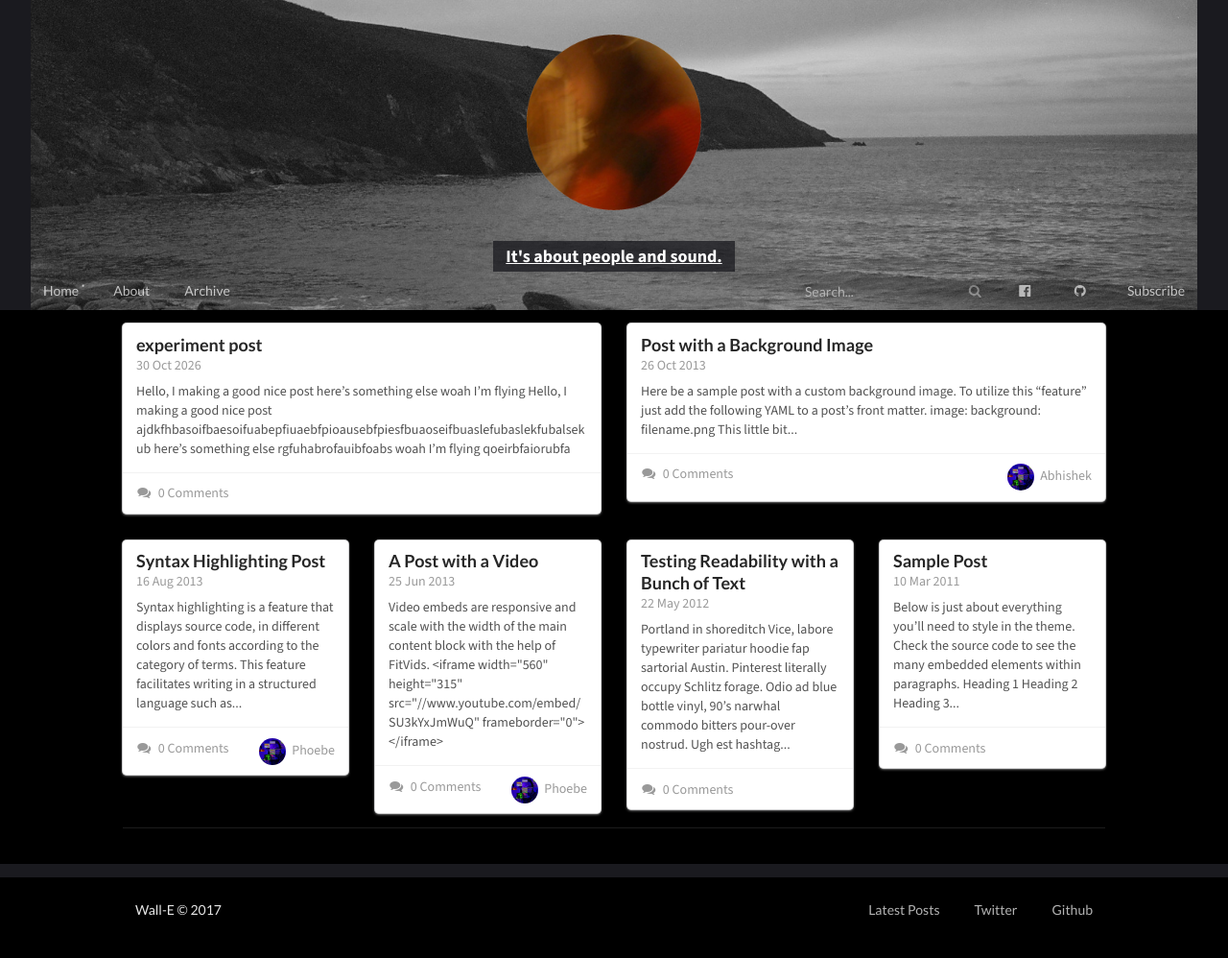
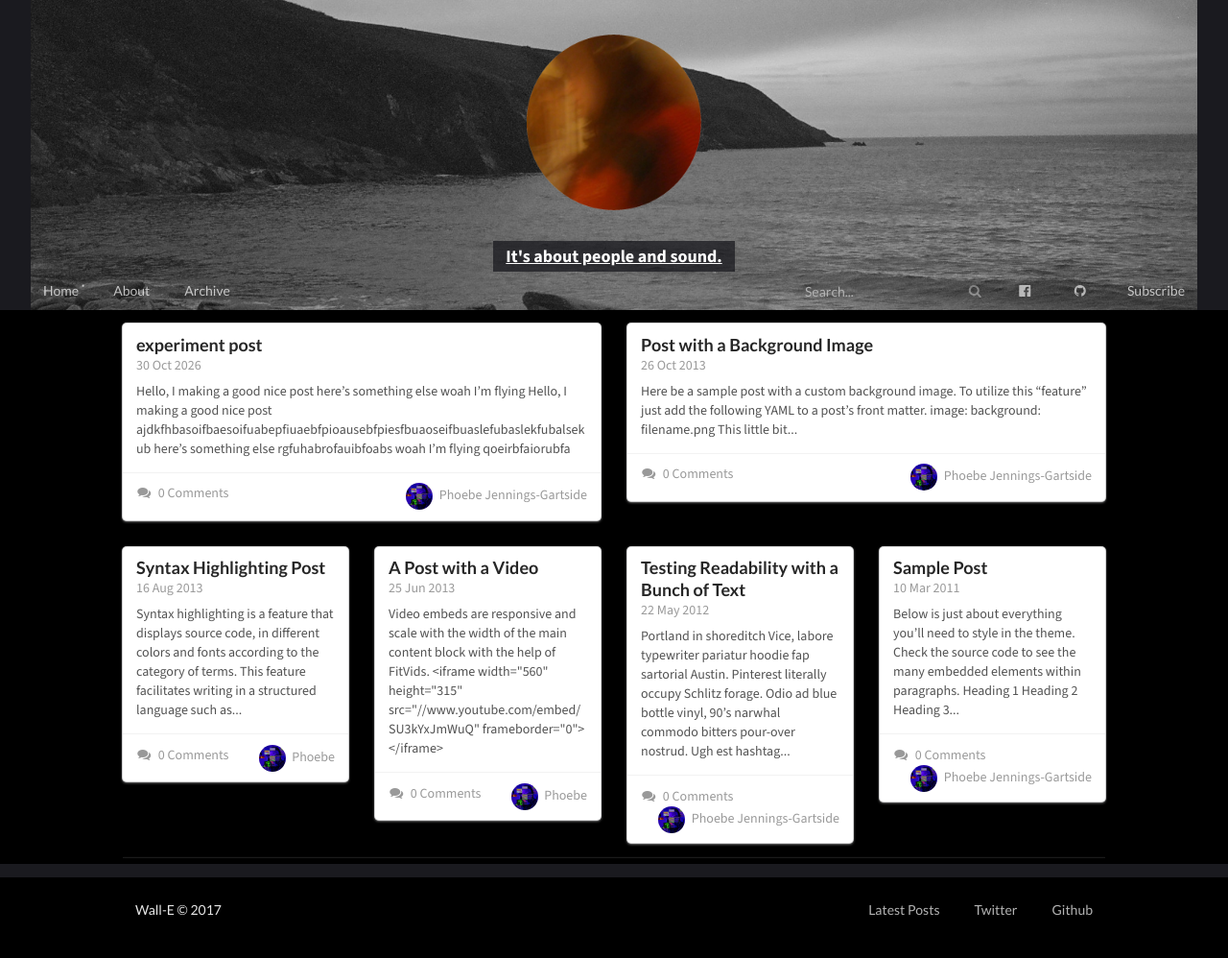
Before and after one commit to ZOOCHOSIS-BLOG/ZOOCHOSIS-BLOG.github.io, a Jekyll site: the page built from index.html, in a window 1280 px wide. Shown: the whole page at 96% size. Built offline with Jekyll 4.4.1, drawn with Linux system fonts in a browser that asks for light colours; the list of posts is cut into pages by our own code; comment, search, counter and statistics services are not loaded.

Commit message:
author 2

```diff
--- a/_includes/card.html
+++ b/_includes/card.html
@@ -33,9 +33,10 @@
         <a href="{{ post.url }}index.html#disqus_thread" data-disqus-identifier="{{post.url}}">
             0 Comments
         </a>
-        {% if post.author %}
+        {% assign card_author = post.author | default: site.author %}
+        {% if card_author %}
         <div class="right floated author">
-            <img class="ui avatar image" src="/assets/img/profile.jpg"> {{ post.author }}
+            <img class="ui avatar image" src="/assets/img/profile.jpg"> {{ card_author }}
         </div>
         {% endif %}
     </div>
--- a/_posts/2013-10-26-background-image.md
+++ b/_posts/2013-10-26-background-image.md
@@ -3,7 +3,7 @@ layout: post
 title: Post with a Background Image
 description: "Sample post with a background image CSS override."
 tags: [sample post]
-author: Abhishek
+author: Phoebe Jennings-Gartside
 image:
   background: "/assets/img/other photos/solid black.jpg"
 ---
```
Also changed, not shown: _posts/2026-10-30-expriment post.md (+1 -1 lines).
